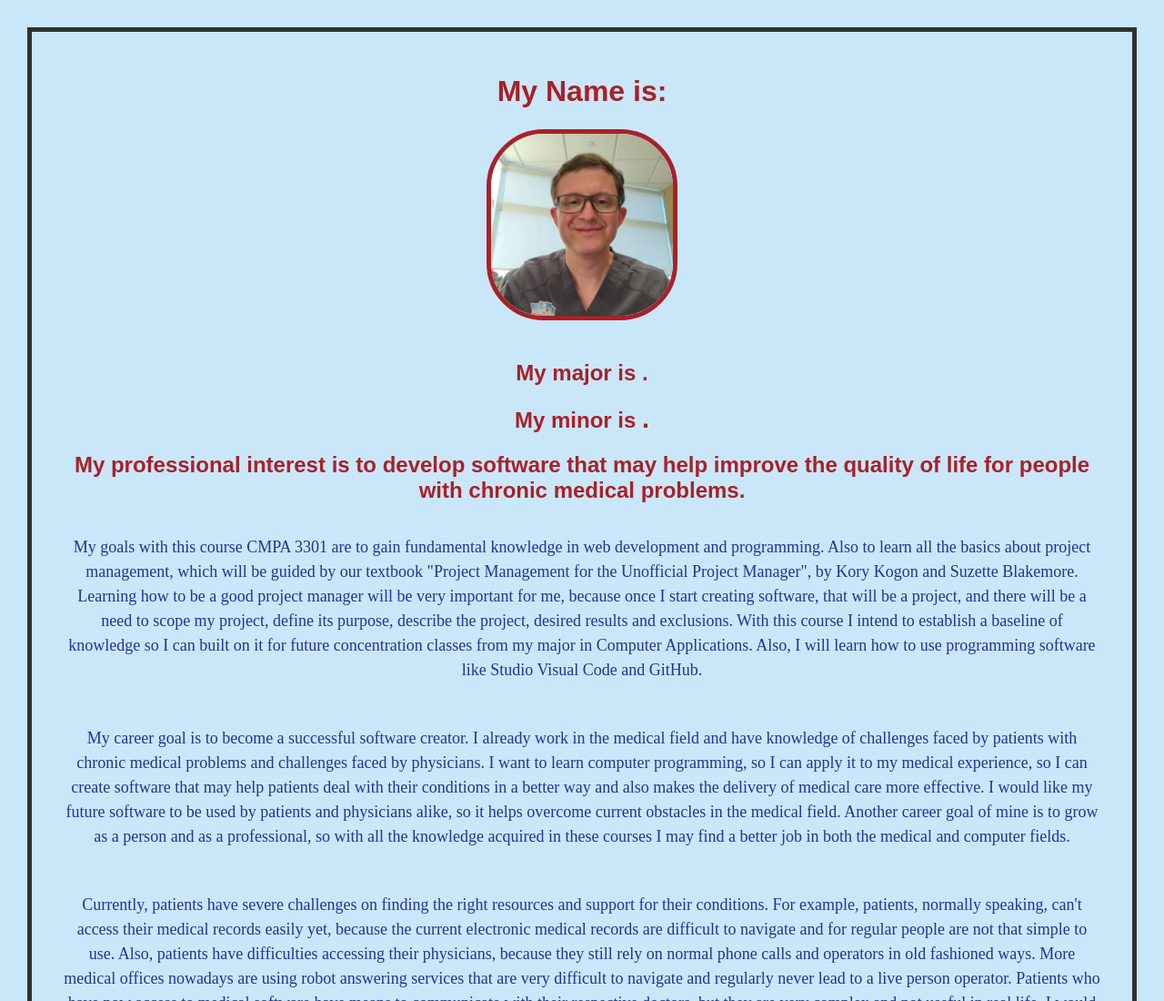
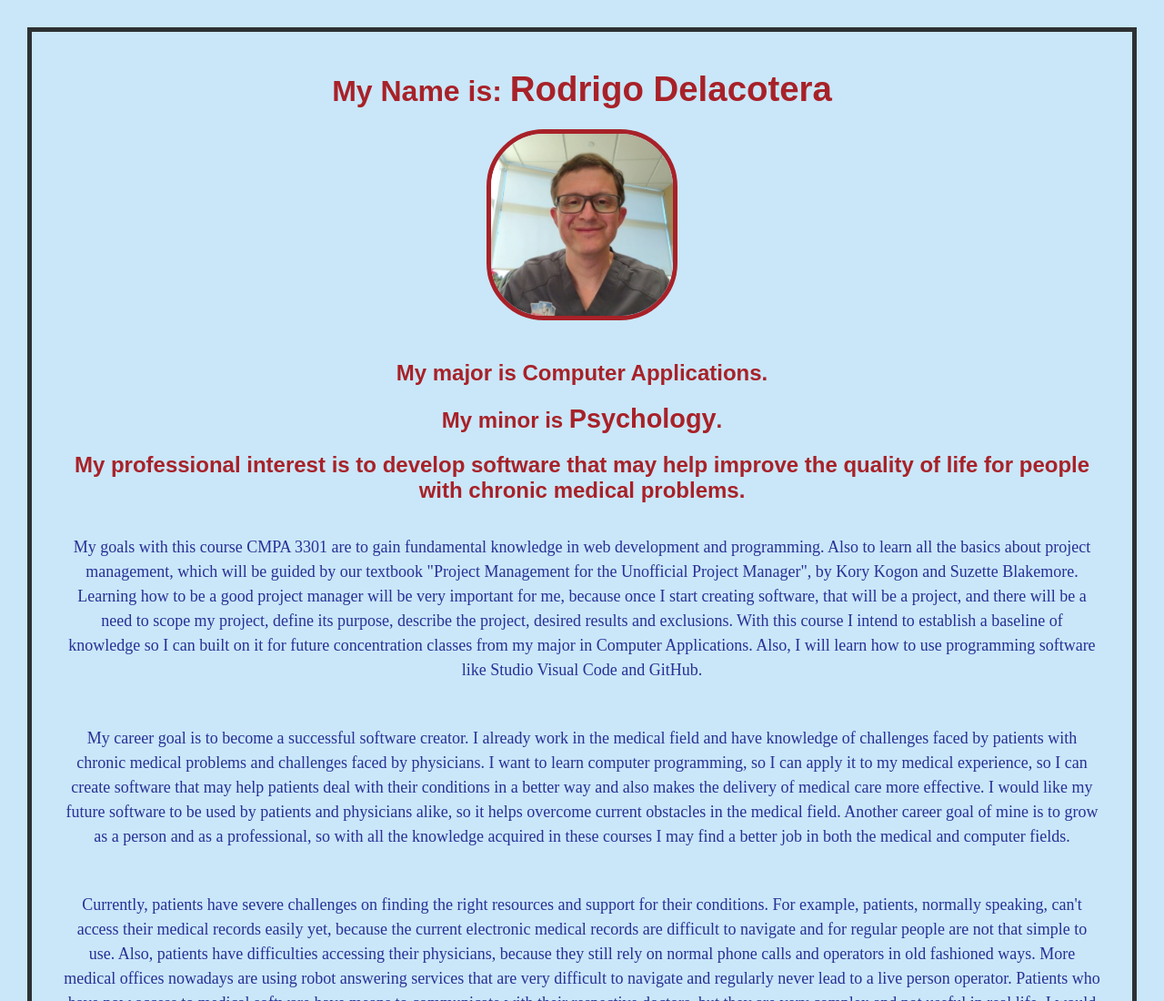
Before and after one commit to rdelacotera/rdelacotera.github.io, a plain HTML site: page index.html in a window 1280 px wide. Shown: the top 1100 px of the page at 91% size. Drawn offline with Linux system fonts and the light colour scheme.

Commit message:
Update index.html
correcting span tags

```diff
--- a/index.html
+++ b/index.html
@@ -5,12 +5,12 @@
     <link rel="stylesheet" href="style.css">
   </head>
   <body>
-    <h1>My Name is: <span class="titles"Rodrigo Delacotera</span></h1>
+    <h1>My Name is: <span class="titles">Rodrigo Delacotera</span></h1>
     <img src="profile.jpg" alt="picture of Rodrigo" width="200" height="200">
 
-    <h2>My major is <span class"titles"Computer Applications</span>.</h2>
+    <h2>My major is <span class"titles">Computer Applications</span>.</h2>
 
-    <h2>My minor is <span class="titles"Psychology</span>.</h2>
+    <h2>My minor is <span class="titles">Psychology</span>.</h2>
     <h2>My professional interest is to develop software that may help improve the quality of life for people with chronic medical problems.</h2>
 
     <p>My goals with this course CMPA 3301 are to gain fundamental knowledge in web development and programming.
```
